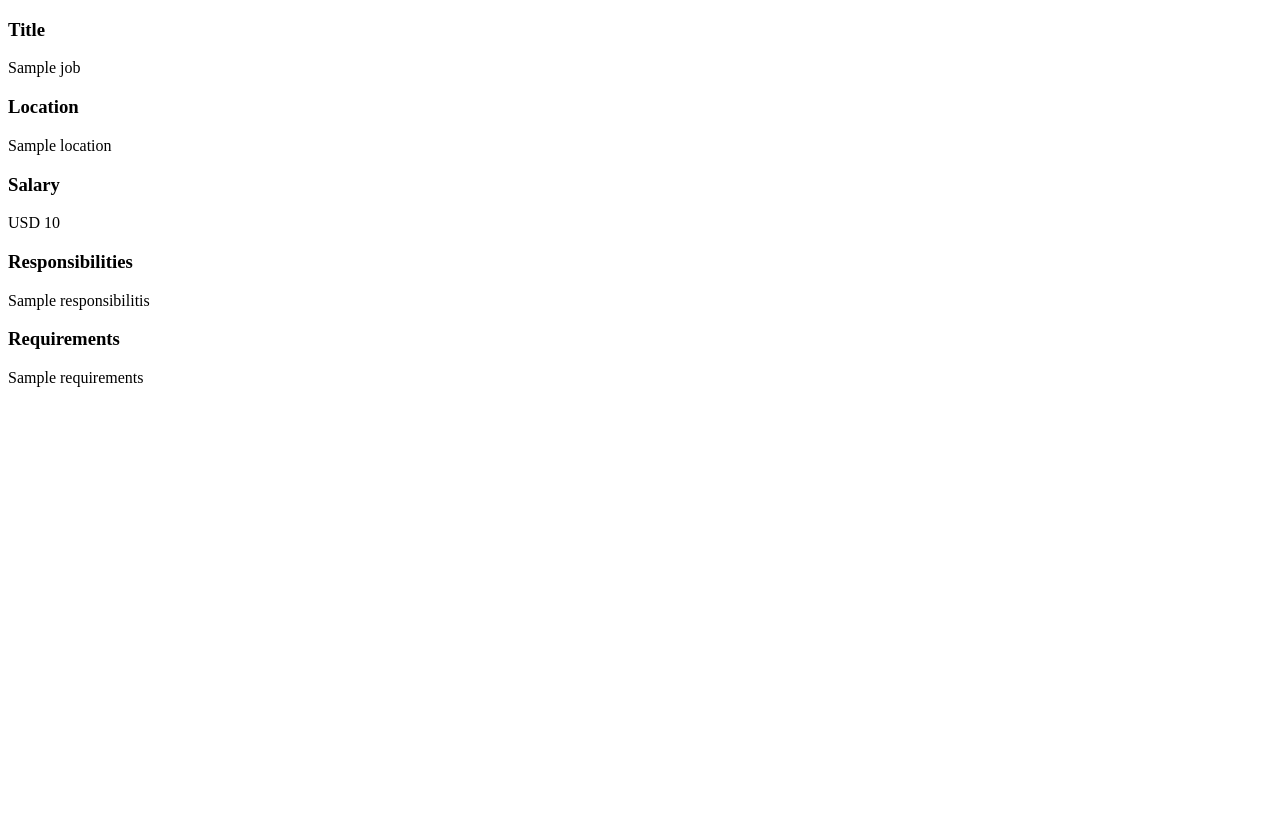
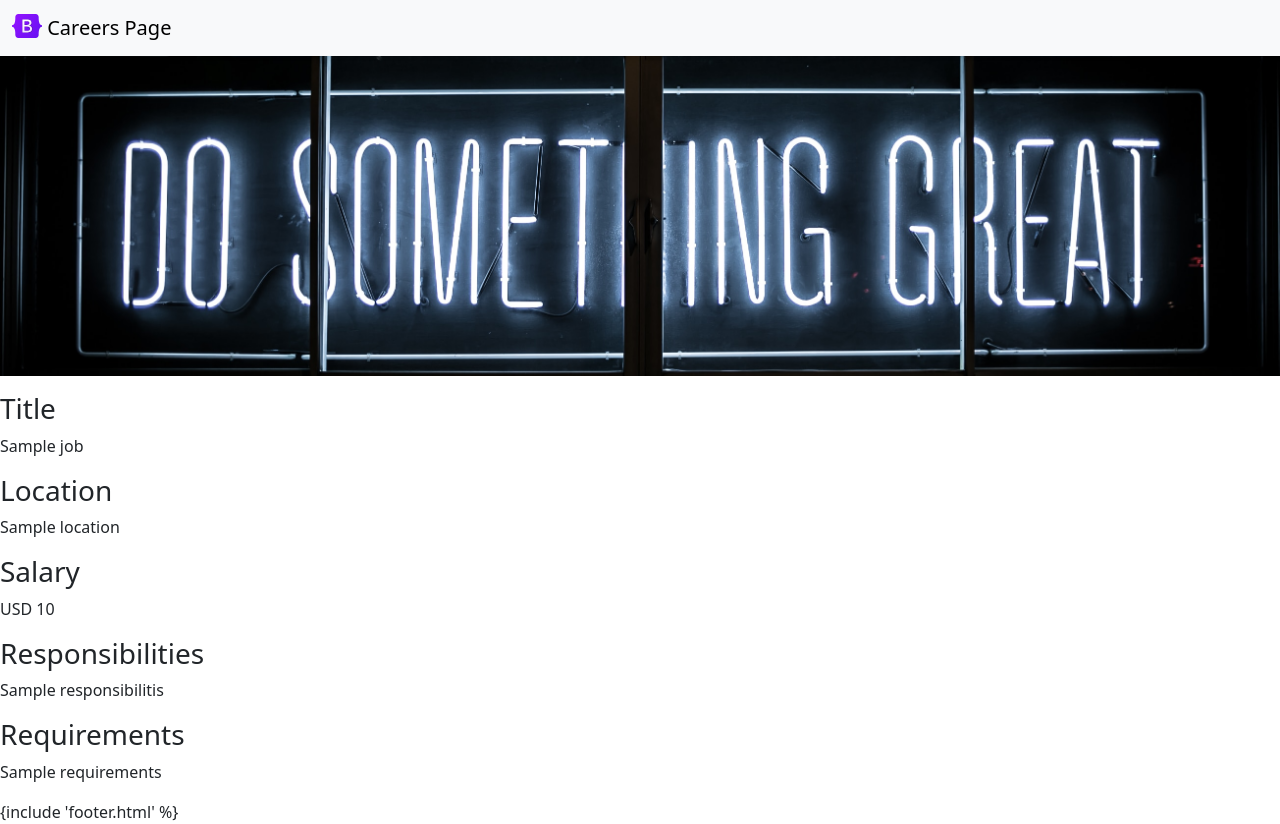
Before and after one commit to L00ka5z78/L00ka5z78-cs50-final-project-careers-website, a Flask app: template templates/jobpage.html in a window 1280 px wide. Before the commit the page ends 387 px from the top, so only its background shows below. Run offline with Flask 3, Linux system fonts and the light colour scheme; the template is opened without the code that fills it: most values are stand-ins (such as "Sample title", 1, 10 or a date in 2020); some libraries are stand-ins or nearby versions.

Commit message:
some styling 29.09.23 10:17

```diff
--- /dev/null
+++ b/templates/banner.html
@@ -0,0 +1,11 @@
+   <style>
+        #banner {
+            width: 100%;
+            height: 20rem;
+            object-fit: cover;
+            margin-bottom: 1rem
+        }
+    </style>
+   <img class="img-fluid" id="banner"
+            src="https://l00ka5z78-cs50-final-project-careers-website.geriatrichardma.repl.co/static/banner.jpg"
+            alt="img">
--- a/templates/jobpage.html
+++ b/templates/jobpage.html
@@ -5,8 +5,13 @@
   <meta http-equiv="X-UA-Compatible" content="IE=edge">
   <meta name="viewport" content="width=device-width, initial-scale=1.0">
   <title>{{job.title}}  careers</title>
+        {% include 'bootstrap.html' %}
+
 </head>
 <body>
+  {% include 'nav.html' %}
+  {% include 'banner.html' %}
+
   <h3>Title</h3>
   <p>{{job.title}}</p>
   <h3>Location</h3>
@@ -17,5 +22,7 @@
   <p>{{job.responsibilitis}}</p>
   <h3>Requirements</h3>
   <p>{{job.requirements}}</p>
+
+  {include 'footer.html' %}
 </body>
 </html>
```
Also changed, not shown: templates/home.html (+3 -11 lines).
